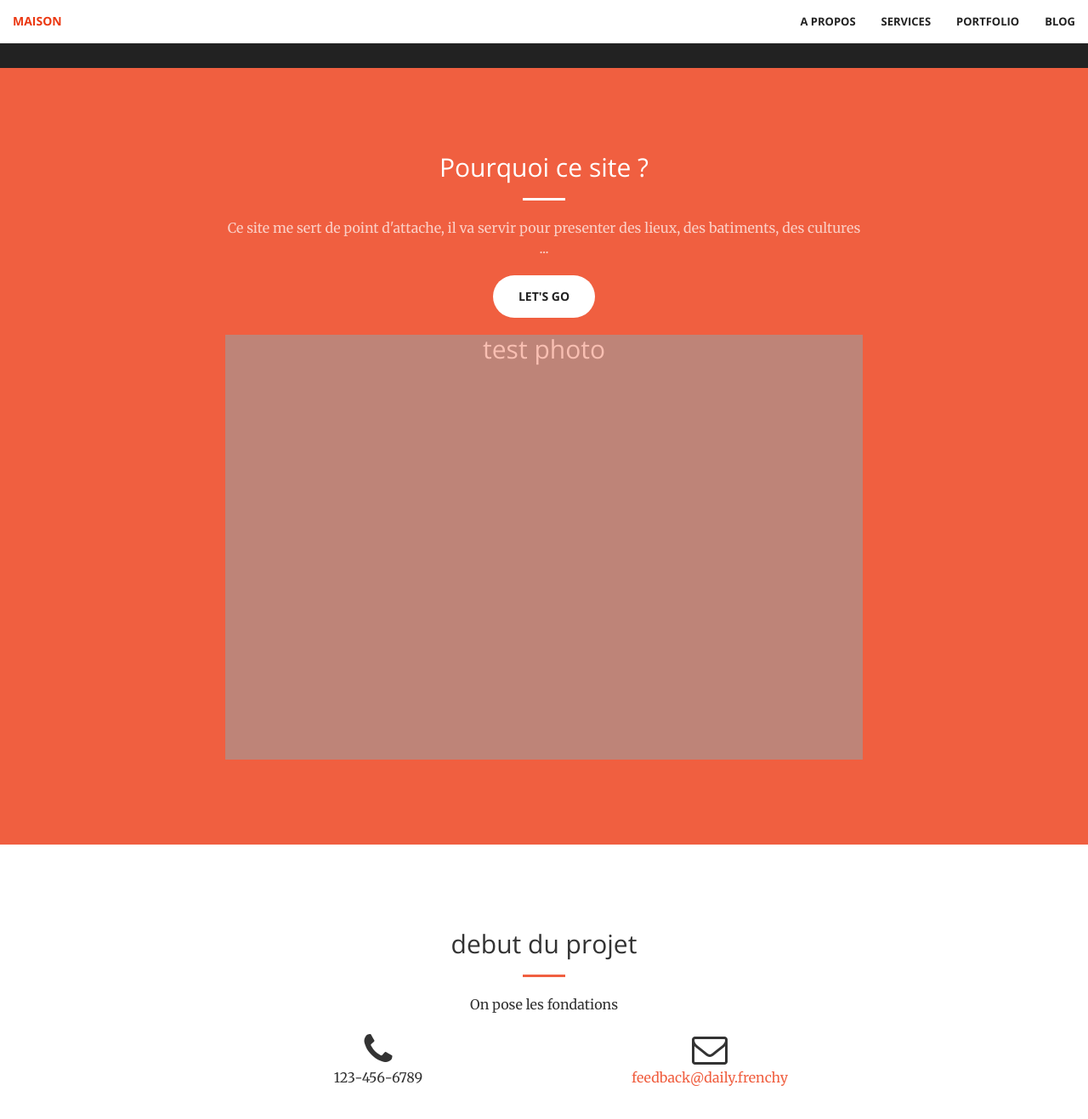
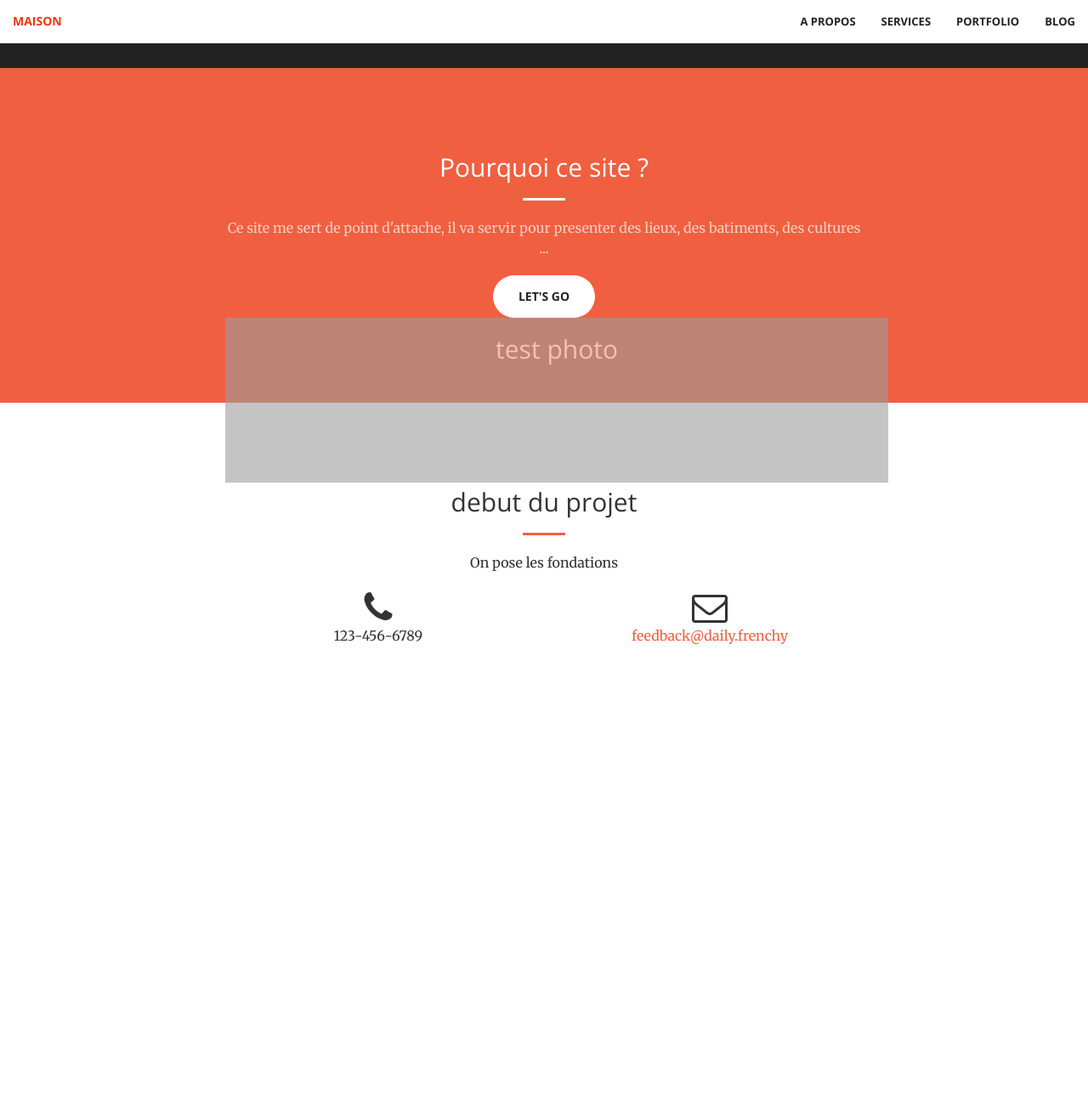
Before and after one commit to daily-frenchy/open, a Jekyll site: the page built from about.html, in a window 1280 px wide and 1400 px high, scrolled down 222 px. Shown: the top 1317 px of the window at 85% size. Built offline with Jekyll 4.4.1, drawn with Linux system fonts in a browser that asks for light colours; after the commit the page ends 1102 px from its top, so only the background shows below that.

Commit message:
Update creative.css

```diff
--- a/css/creative.css
+++ b/css/creative.css
@@ -509,9 +509,8 @@ img::-moz-selection {
 
 /* debut about  */
 .about {
-    position: relative;
+    position: absolute;
     width: 100%;
-    height: 500px;
     min-height: auto;
     text-align: center;
     opacity: 0.6;
```
